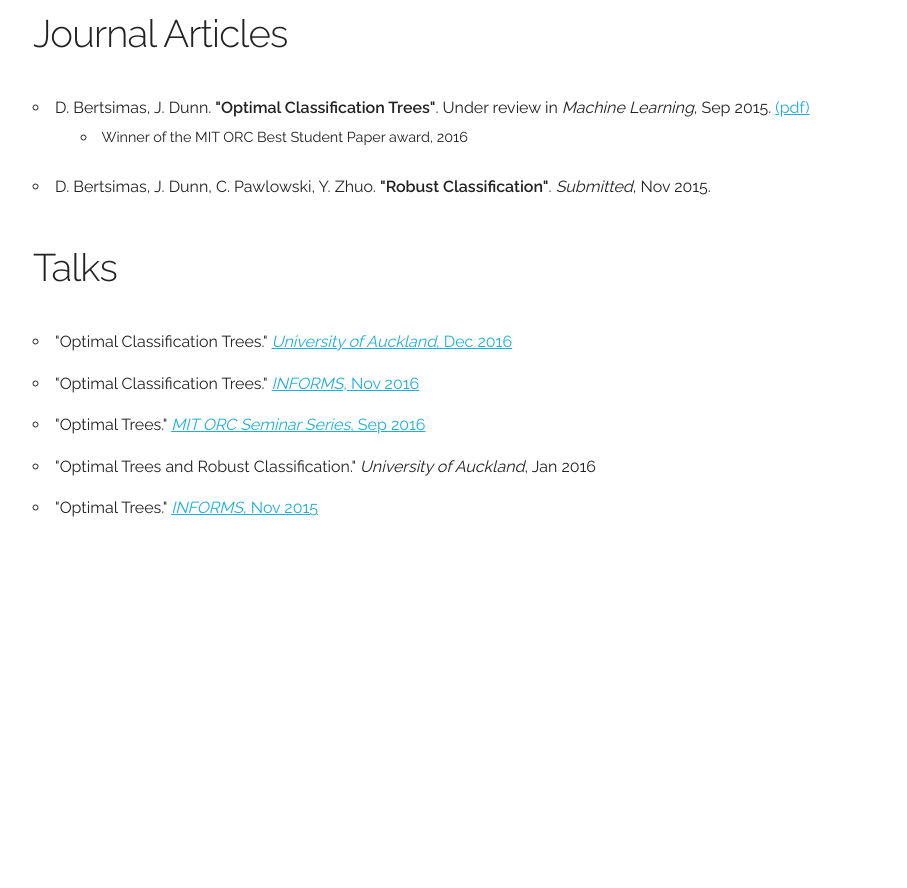
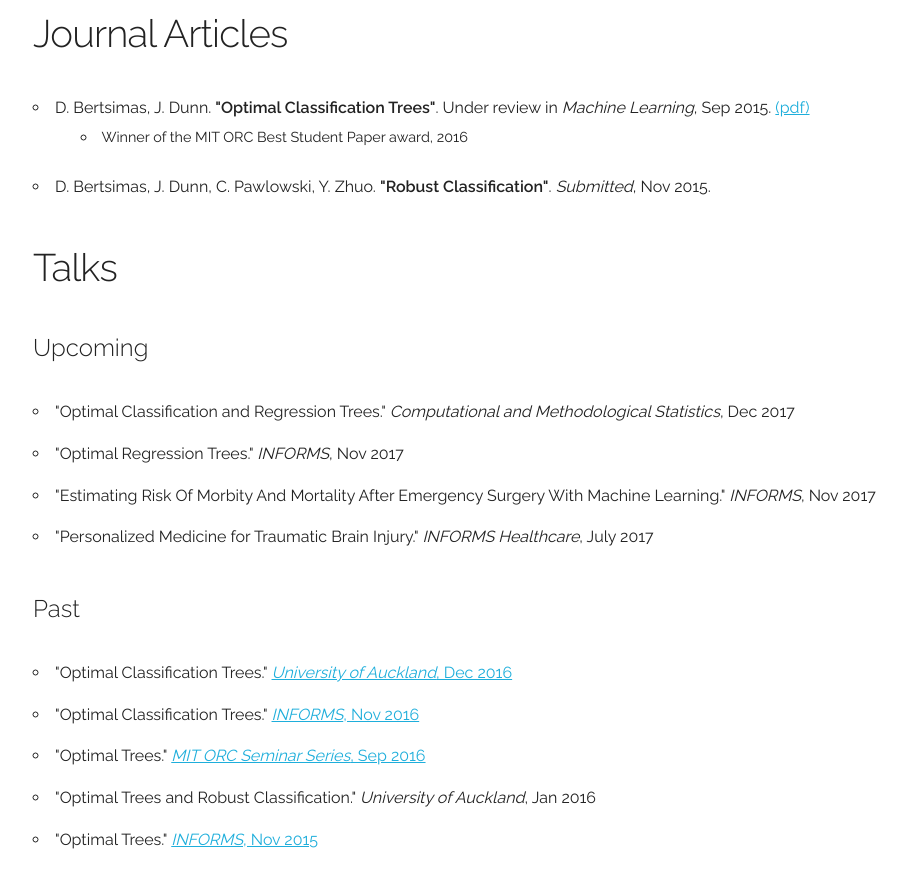
Before and after one commit to JackDunnNZ/jackdunnnz.github.io, a Jekyll site: the page built from index.html, in a window 1280 px wide and 900 px high, scrolled down 853 px. Shown: the top 888 px of the window, without its empty margins (15-922 px from the left). Built offline with Jekyll 4.4.1, drawn with Linux system fonts in a browser that asks for light colours; before the commit the page ends 1422 px from its top, so only the background shows below that.

Commit message:
Update talks

```diff
--- a/index.html
+++ b/index.html
@@ -42,8 +42,16 @@ layout: default
         </ul>
 
         <h5>Talks</h5>
+        <h6>Upcoming</h6>
         <ul>
-          <li>"Optimal Classification Trees." <a href="http://www.des.auckland.ac.nz/en/about/newseventsandnotices/events/events-2016/seminar.html"><i>University of Auckland</i>, Dec 2016</a></li>
+          <li>"Optimal Classification and Regression Trees." <i>Computational and Methodological Statistics</i>, Dec 2017</li>
+          <li>"Optimal Regression Trees." <i>INFORMS</i>, Nov 2017</li>
+          <li>"Estimating Risk Of Morbity And Mortality After Emergency Surgery With Machine Learning." <i>INFORMS</i>, Nov 2017</li>
+          <li>"Personalized Medicine for Traumatic Brain Injury." <i>INFORMS Healthcare</i>, July 2017</li>
+        </ul>
+        <h6>Past</h6>
+        <ul>
+          <li>"Optimal Classification Trees." <a href="https://web.archive.org/web/20161213143603/http://www.des.auckland.ac.nz/en/about/newseventsandnotices/events/events-2016/seminar.html"><i>University of Auckland</i>, Dec 2016</a></li>
           <li>"Optimal Classification Trees." <a href="http://www.abstractsonline.com/pp8/#!/4182/presentation/7100"><i>INFORMS</i>, Nov 2016</a></li>
           <li>"Optimal Trees." <a href="https://orc.mit.edu/events/optimal-trees"><i>MIT ORC Seminar Series</i>, Sep 2016</a></li>
           <li>"Optimal Trees and Robust Classification." <i>University of Auckland</i>, Jan 2016</li>
```
